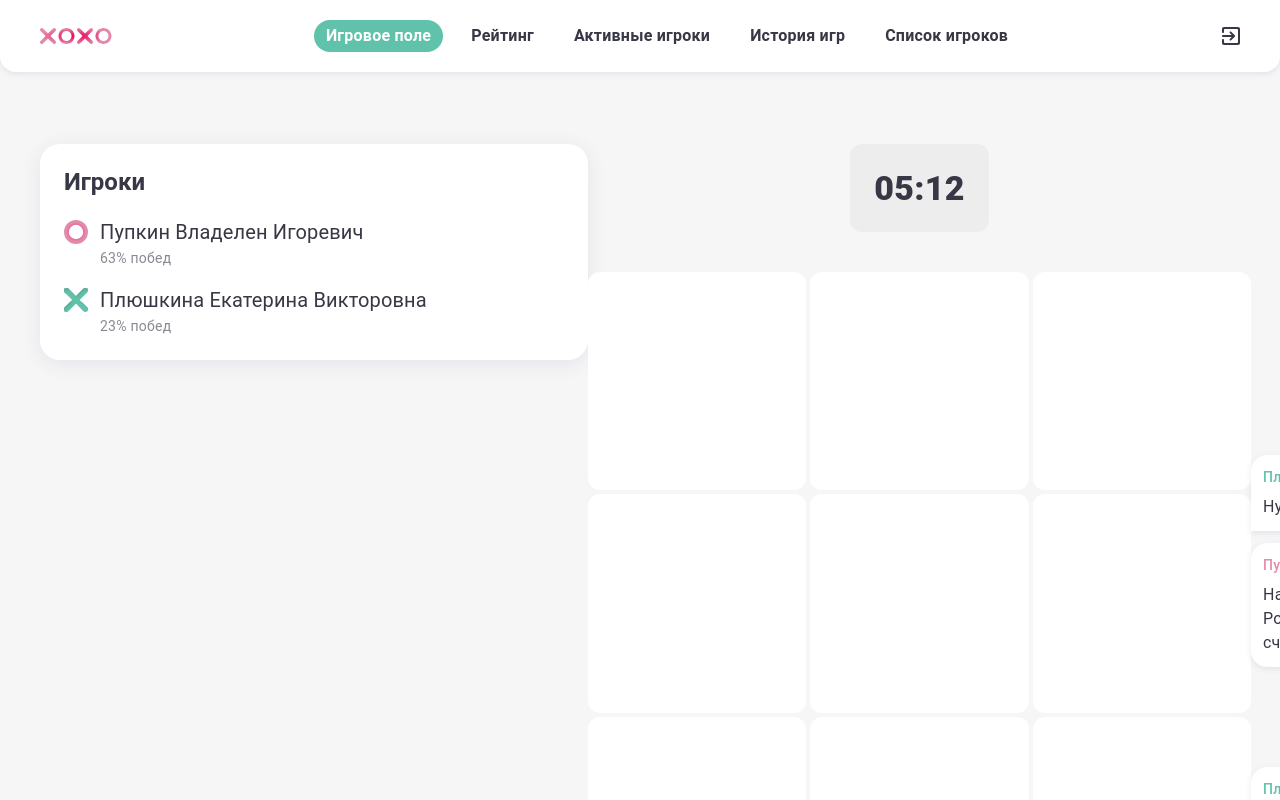
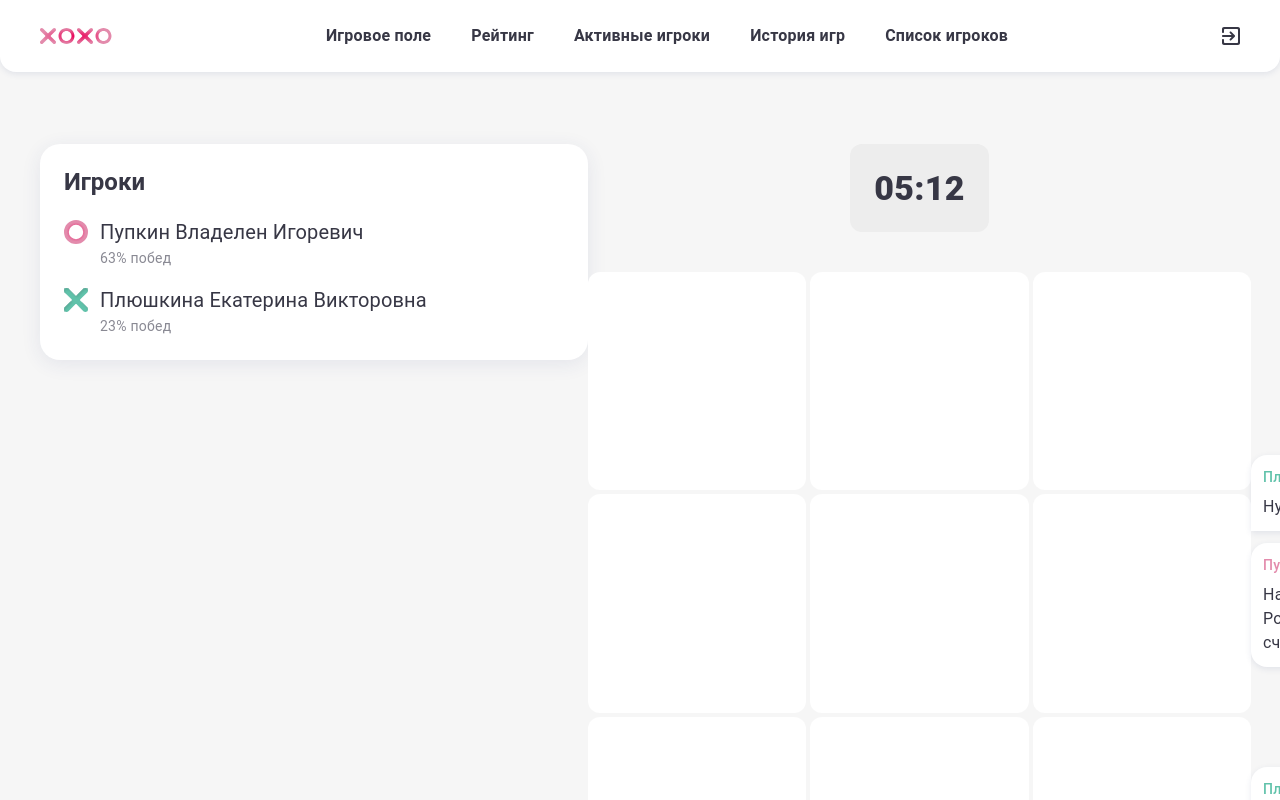
Before and after one commit to Teplovozovich/esoft-school, a React (Create React App) app: page /GameHistoryTab in a window 1280 px wide. Shown: the top 800 px of the page. Built offline with nearby package versions, Linux system fonts and the light colour scheme.

Commit message:
feat: add the ability to switch between tabs

```diff
--- a/package.json
+++ b/package.json
@@ -8,6 +8,7 @@
     "@testing-library/user-event": "^13.5.0",
     "react": "^18.2.0",
     "react-dom": "^18.2.0",
+    "react-router-dom": "^6.11.1",
     "web-vitals": "^2.1.4"
   },
   "scripts": {
--- a/src/App.js
+++ b/src/App.js
@@ -1,13 +1,22 @@
 import logo from './logo.svg';
 import './App.css';
+import { Routes, Route, Link } from 'react-router-dom'
 import Header from './components/Header/Header'
 import GameTab from './components/GameTab/GameTab';
+import RatingTab from './components/RatingTab/RatingTab';
 
 function App() {
   return (
     <div className="App">
       <Header />
-      <GameTab />
+
+      <Routes>
+        <Route path="/RatingTab" element={<RatingTab />} />
+        <Route path="/GameTab" element={<GameTab />} />
+        <Route path="/ActivePlayersTab" element={<GameTab />} />
+        <Route path="/GameHistoryTab" element={<GameTab />} />
+        <Route path="/PlayersListTab" element={<GameTab />} />
+      </Routes>
     </div>
   );
 }
--- a/src/components/Common/Button/Button.css
+++ b/src/components/Common/Button/Button.css
@@ -56,60 +56,34 @@ flex-grow: 0;
     background: #DCDCDF;
 }
 
+.labelInButton{
+white-space: nowrap;
+font-style: normal;
+font-weight: 500;
+font-size: 16px;
+line-height: 24px;
+display: flex;
+align-items: center;
+text-align: center;
+letter-spacing: 0.24px;
+flex: none;
+order: 0;
+flex-grow: 0;
+
+}
+
 .primary-button .labelInButton{
     width: 87px;
 height: 24px;
 
-/* Body / 16px medium */
-
-font-style: normal;
-font-weight: 500;
-font-size: 16px;
-line-height: 24px;
-/* identical to box height, or 150% */
-
-display: flex;
-align-items: center;
-text-align: center;
-letter-spacing: 0.24px;
-
-/* Gray / White */
-
 color: #FFFFFF;
-
-
-/* Inside auto layout */
-
-flex: none;
-order: 0;
-flex-grow: 0;
 }
 
 .secondary-button .labelInButton{
     width: 112px;
 height: 24px;
 
-/* Body / 16px medium */
-
-font-style: normal;
-font-weight: 500;
-font-size: 16px;
-line-height: 24px;
-/* identical to box height, or 150% */
-
-display: flex;
-align-items: center;
-text-align: center;
-letter-spacing: 0.24px;
-
-/* Gray / 700 */
 
 color: #373745;
 
-
-/* Inside auto layout */
-
-flex: none;
-order: 0;
-flex-grow: 0;
 }
--- a/src/components/GameTab/GameTab.jsx
+++ b/src/components/GameTab/GameTab.jsx
@@ -3,8 +3,6 @@ import './GameTab.css'
 import Players from './Players/Players';
 import Game from './Game/Game';
 import Chat from './Chat/Chat';
-import Button from '../Common/Button/Button';
-import ModalWindow from './ModalWindow/ModalWindow';
 
 
 const GameTab = (props) => {
--- a/src/components/GameTab/ModalWindow/ModalWindow.jsx
+++ b/src/components/GameTab/ModalWindow/ModalWindow.jsx
@@ -1,7 +1,7 @@
 import React from 'react';
 import './ModalWindow.css'
-import Button from '../../Common/Button/Button';
-import PageTitle from '../../Common/PageTitle/PageTitle';
+import Button from './../../../components/common/Button/Button'
+import PageTitle from './../../common/PageTitle/PageTitle';
 
 const ModalWindow = (props) => {
     return (
--- a/src/components/GameTab/Players/Players.jsx
+++ b/src/components/GameTab/Players/Players.jsx
@@ -1,8 +1,7 @@
 import React from 'react'
 import './Players.css'
 import PlayersItems from '../PlayersItems/PlayersItems';
-import PageTitle from '../../Common/PageTitle/PageTitle';
-
+import PageTitle from '../../common/PageTitle/PageTitle';
 
 const Players = (props) => {
     return (
--- a/src/components/Header/NavPanel/NavPanelItem/NavPanelItem.css
+++ b/src/components/Header/NavPanel/NavPanelItem/NavPanelItem.css
@@ -1,10 +1,10 @@
-#nav-panel .active {
+.active {
     /* Auto layout */
 
-    display: flex;
+
     flex-direction: row;
     align-items: flex-start;
-    padding: 4px 12px;
+    padding: 8px 16px;
     gap: 10px;
 
     background: #60C2AA;
@@ -16,6 +16,10 @@
     flex: none;
     order: 0;
     flex-grow: 0;
+}
+
+.active div {
+    padding: 20px;
 }
 
 #nav-panel {
@@ -37,9 +41,7 @@
 }
 
 #nav-panel div {
-    display: flex;
-    flex-direction: row;
-    align-items: flex-start;
+
     padding: 4px 12px;
     gap: 10px;
 
@@ -63,3 +65,9 @@
 
     color: #373745;
 }
+
+a {
+    text-decoration: none;
+    color: inherit;
+    font-weight: 600;
+}
--- a/src/components/Header/NavPanel/NavPanelItem/NavPanelItem.jsx
+++ b/src/components/Header/NavPanel/NavPanelItem/NavPanelItem.jsx
@@ -1,11 +1,12 @@
 import React from 'react'
+import { NavLink } from 'react-router-dom'
 import './NavPanelItem.css'
 
 const NavPanelItem = (props) => {
     return (
         <div id="nav-panel">
-            <div className="active">Игровое поле</div>
-            <div>Рейтинг</div>
+            <div ><NavLink to="/GameTab" className="aboba">Игровое поле</NavLink></div>
+            <div><NavLink to="/RatingTab">Рейтинг</NavLink></div>
             <div>Активные игроки</div>
             <div>История игр</div>
             <div>Список игроков</div>
--- /dev/null
+++ b/src/components/RatingTab/RatingTab.jsx
@@ -0,0 +1,12 @@
+import React from 'react';
+
+const RatingTab = () => {
+    return (
+        <div>
+            <p>aboba</p>
+            <img src='https://mykaleidoscope.ru/x/uploads/posts/2023-02/1675246582_mykaleidoscope-ru-p-dom-u-ozera-vkontakte-8.jpg' />
+        </div>
+    );
+}
+
+export default RatingTab;
--- a/src/index.js
+++ b/src/index.js
@@ -2,12 +2,15 @@ import React from 'react';
 import ReactDOM from 'react-dom/client';
 import './index.css';
 import App from './App';
+import { BrowserRouter } from 'react-router-dom'
 import reportWebVitals from './reportWebVitals';
 
 const root = ReactDOM.createRoot(document.getElementById('root'));
 root.render(
   <React.StrictMode>
-    <App />
+    <BrowserRouter>
+      <App />
+    </BrowserRouter>
   </React.StrictMode>
 );
 
```
Also changed, not shown: 1 other file (tests, documents, lock files or other folders).
